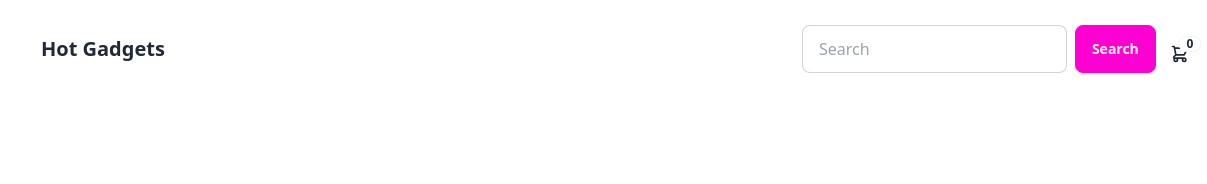
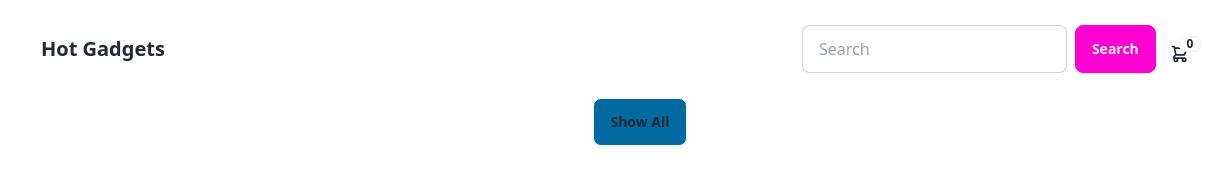
Before and after one commit to Amitkumersarkar/Phone-Hunter-Landing-Page, a plain HTML site: page index.html in a window 1280 px wide. Shown: the full height of the page, 0-1207 px from the left. Drawn offline with nearby package versions, Linux system fonts and the light colour scheme; no server answers.

Commit message:
updated code

```diff
--- a/index.html
+++ b/index.html
@@ -77,6 +77,7 @@
     <!-- main section -->
     <main class="flex justify-center">
         <div id="spinner">spinner</div>
+        <button class="btn bg-sky-700" onclick="handleShowAll()">Show All</button>
     </main>
 
 
--- a/index.js
+++ b/index.js
@@ -11,13 +11,21 @@ const loadAllPhones = async () => {
     // using async await
     const response = await fetch(`https://openapi.programming-hero.com/api/phones?search=iphone`);
     const data = await response.json();
+    // if said 6 data then use this method
+    // displayAllPhone(data.data.slice(0, 6));
     displayAllPhone(data.data);
 }
 
-// another fun
+// another function
 
 const displayAllPhone = (phones) => {
     console.log(phones);
+}
+
+// show function
+
+const handleShowAll = () => {
+    console.log("Hello");
 }
 
 // spinner timing set and call loadAll function from here
```
